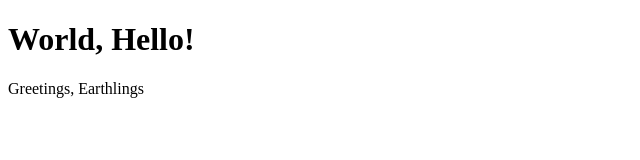
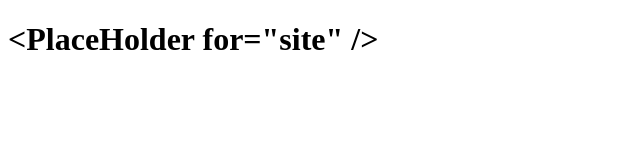
Before and after one commit to marcuserronius/marcuserronius.github.com, a plain HTML site: page index.html in a window 1280 px wide. Shown: the whole page, without its empty margins (0-640 px from the left). Drawn offline with Linux system fonts and the light colour scheme.

Commit message:
more minor changes

```diff
--- a/index.html
+++ b/index.html
@@ -2,11 +2,10 @@
 <html lang="en">
 <head>
 <meta charset="utf-8" />
-<title>Hello World</title>
+<title>marcus erronius</title>
 
 </head>
 <body>
-<h1>World, Hello!</h1>
-<p>Greetings, Earthlings</p>
+<h1>&lt;PlaceHolder for="site" /&gt;</h1>
 </body>
 </html>
```
